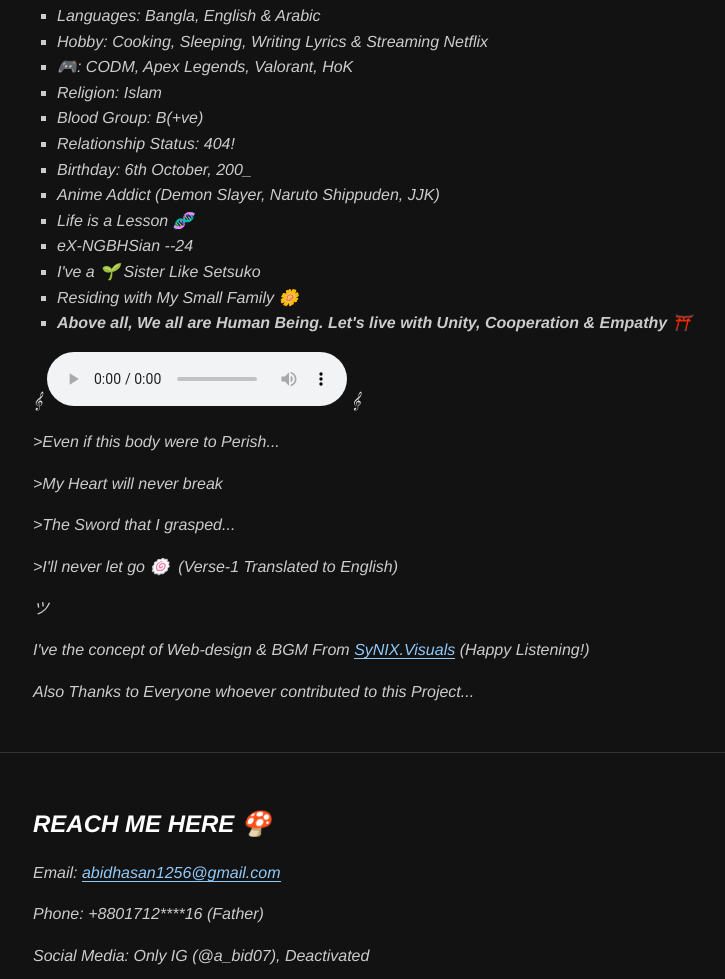
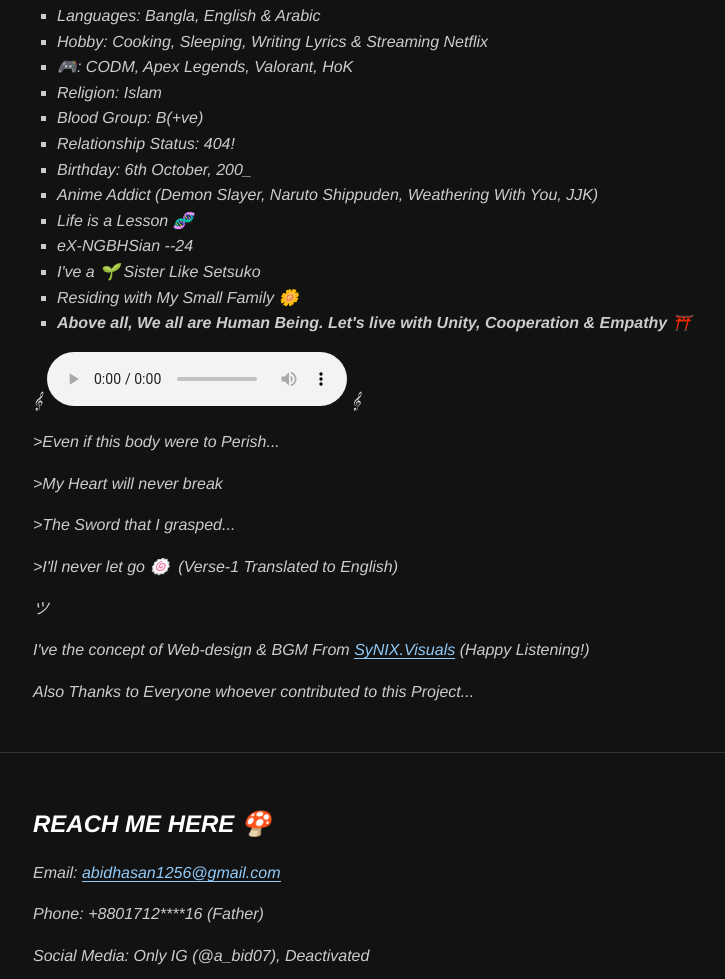
Before and after one commit to abid076/biography, a plain HTML site: page index.html in a window 1280 px wide. Shown: the part 723-1702 px from the top of the page, without its empty margins (207-932 px from the left). Drawn offline with Linux system fonts and the light colour scheme.

Commit message:
Update index.html

```diff
--- a/index.html
+++ b/index.html
@@ -115,7 +115,7 @@
            <li>Blood Group: B(+ve) </li>
            <li> Relationship Status: 404! </li>
            <li> Birthday: 6th October, 200_ </li>
-            <li>Anime Addict (Demon Slayer, Naruto Shippuden, JJK)</li>
+            <li>Anime Addict (Demon Slayer, Naruto Shippuden, Weathering With You, JJK)</li>
            <li> Life is a Lesson 🧬 </li>
             <li> eX-NGBHSian --24 </li>
             <li> I've a 🌱 Sister Like Setsuko </li>
```
